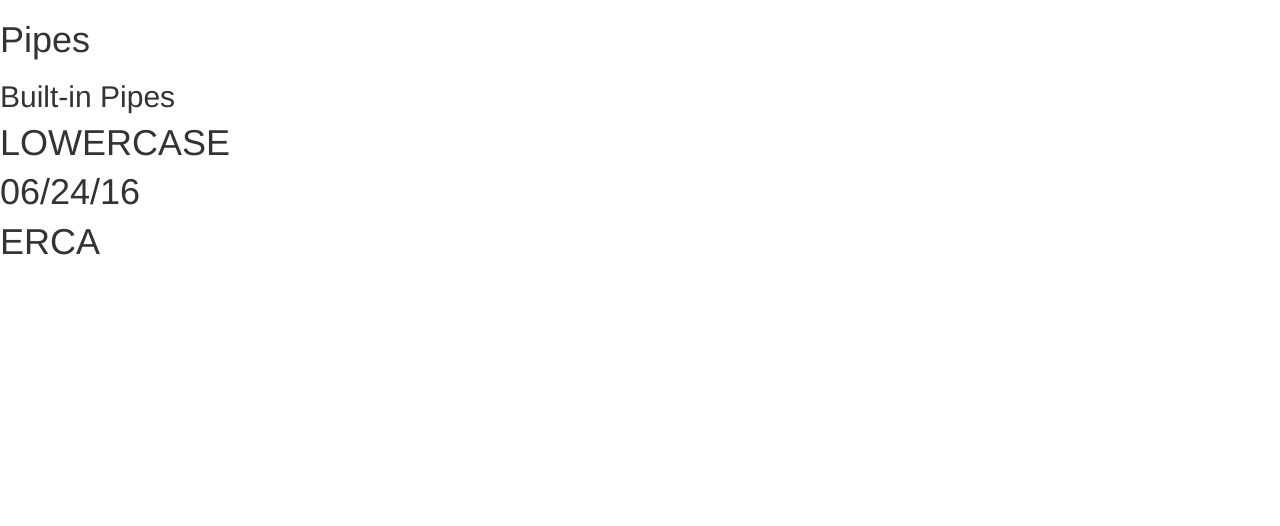
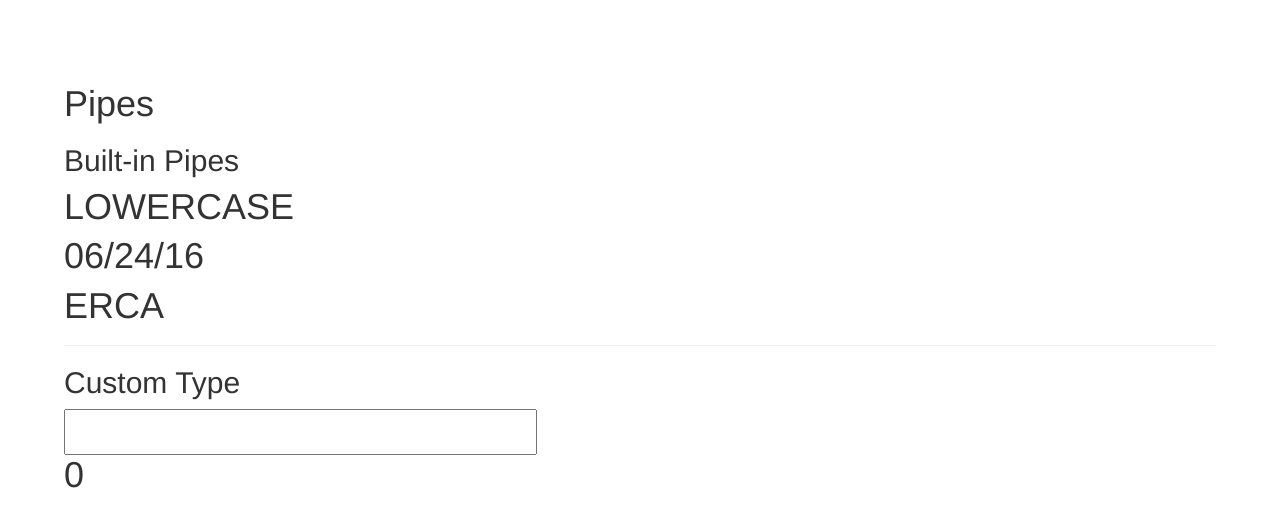
Before and after one commit to akashgarg51/angular2-pipes, an Angular app: page / in a window 1280 px wide. Shown: the top 526 px of the page. Built offline with nearby package versions, Linux system fonts and the light colour scheme.

Commit message:
Custom Pipes
Change-Id: I392b8ef994052406edf706bb1e2e5367dabca378
Signed-off-by: Akash Garg <akash.garg@sap.com>

```diff
--- a/src/app/app.module.ts
+++ b/src/app/app.module.ts
@@ -5,11 +5,13 @@
 
 import { AppComponent } from './app.component';
 import { PipesAppComponent } from './pipes.component';
+import { DoublePipe } from './double.pipe';
 
 @NgModule({
   declarations: [
     AppComponent,
-    PipesAppComponent
+    PipesAppComponent,
+    DoublePipe
   ],
   imports: [
     BrowserModule,
--- /dev/null
+++ b/src/app/double.pipe.ts
@@ -0,0 +1,12 @@
+import { Pipe, PipeTransform } from '@angular/core';
+
+@Pipe({
+  name: 'double'
+})
+export class DoublePipe implements PipeTransform {
+
+  transform(value: any, args?: any): any {
+    return value*2;
+  }
+
+}
--- a/src/app/pipes.component.html
+++ b/src/app/pipes.component.html
@@ -4,4 +4,8 @@
   <p>{{myValue | uppercase}}</p>
   <p>{{myDate | date:"MM/dd/yy"}}</p>
   <p>{{myValue | slice:3:7 | uppercase}}</p>
+  <hr>
+  <h2> Custom Type</h2>
+  <input type="text" #input (keyup)="0"> <!-- This is a dummy event just to update the UI -->
+  <p>{{input.value  | double}}</p>
 </div>
--- a/src/app/pipes.component.ts
+++ b/src/app/pipes.component.ts
@@ -1,12 +1,17 @@
 import { Component } from '@angular/core';
 
 @Component({
-  selector: 'pipes-app',
-  templateUrl: 'pipes.component.html',
-  styles: [`
-  `]
+    selector: 'pipes-app',
+    templateUrl: 'pipes.component.html',
+    styles: [`
+     .pipes {
+    margin: 32px;
+     padding: 32px;
+}
+  `],
+
 })
 export class PipesAppComponent {
-  myValue = 'lowercase';
-  myDate = new Date(2016,5,24);
+    myValue = 'lowercase';
+    myDate = new Date(2016, 5, 24);
 }
```
Also changed, not shown: 1 other file (tests, documents, lock files or other folders).
